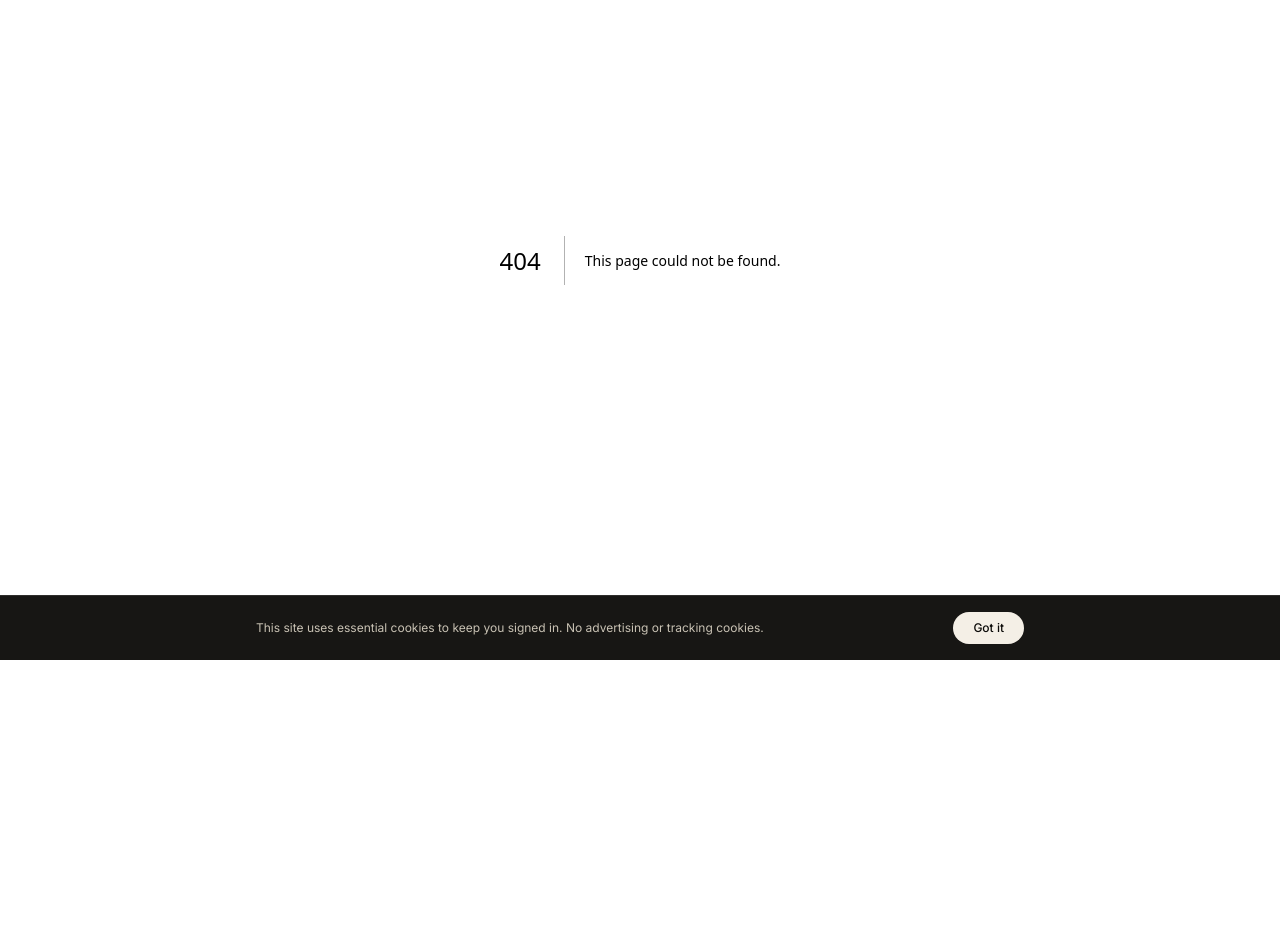
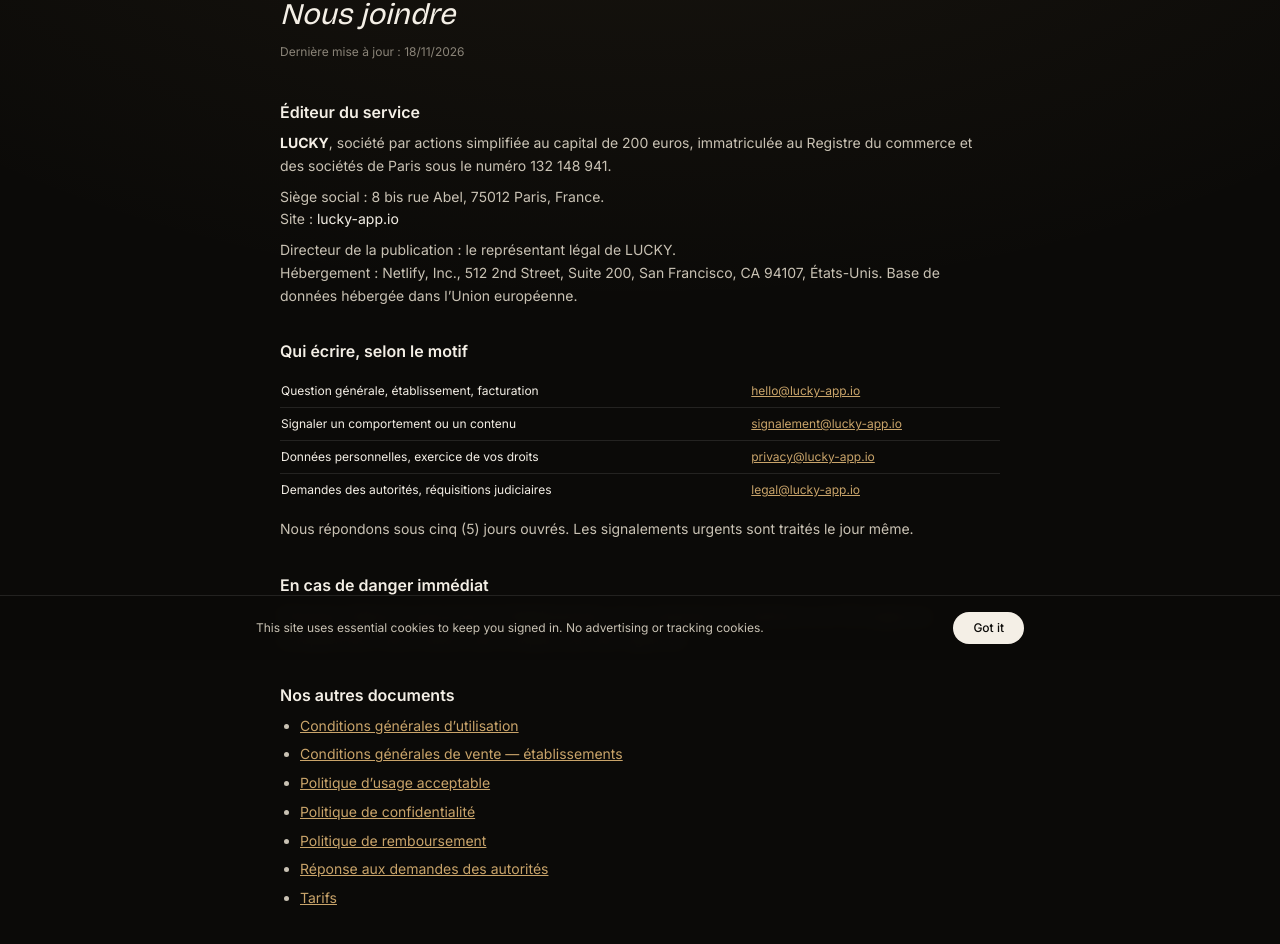
Before and after one commit to rodolphmenten-collab/Lucky-App, a Next.js app: page /legal/contact in a window 1280 px wide. Before the commit this address had no page. Shown: the part 140-1084 px from the top of the page. Before the commit the page ends 800 px from the top, so only its background shows below. Built offline with nearby package versions, Linux system fonts and the light colour scheme.

Commit message:
Page publique Contact et mentions legales

```diff
--- /dev/null
+++ b/app/legal/contact/page.tsx
@@ -0,0 +1,138 @@
+import Link from 'next/link';
+
+export const metadata = { title: 'Contact et mentions légales | Lucky' };
+
+/**
+ * Page de contact et mentions légales.
+ *
+ * Document autonome et accessible sans compte : identité de l'éditeur, adresse
+ * postale, et les adresses de contact selon le motif. Les partenaires de
+ * paiement veulent pouvoir identifier le commerçant et le joindre sans passer
+ * par un formulaire.
+ */
+export default function Contact() {
+  return (
+    <main className="mx-auto max-w-3xl px-6 py-16">
+      <Link href="/" className="text-xs text-bone-faint hover:text-bone-dim">
+        &larr; Retour à l&rsquo;accueil
+      </Link>
+      <p className="mt-6 font-mono text-xs uppercase tracking-[0.3em] text-brass">Contact</p>
+      <h1 className="mt-2 font-display text-3xl italic text-bone">Nous joindre</h1>
+      <p className="mt-3 text-xs text-bone-faint">Dernière mise à jour : 18/11/2026</p>
+
+      <div className="prose-legal mt-10 space-y-8 text-sm leading-relaxed text-bone-dim">
+        <section>
+          <h2 className="text-base font-semibold text-bone">Éditeur du service</h2>
+          <p className="mt-2">
+            <strong className="text-bone">LUCKY</strong>, société par actions simplifiée au capital de 200
+            euros, immatriculée au Registre du commerce et des sociétés de Paris sous le numéro
+            132&nbsp;148&nbsp;941.
+          </p>
+          <p className="mt-2">
+            Siège social : 8 bis rue Abel, 75012 Paris, France.
+            <br />
+            Site : <span className="text-bone">lucky-app.io</span>
+          </p>
+          <p className="mt-2">
+            Directeur de la publication : le représentant légal de LUCKY.
+            <br />
+            Hébergement : Netlify, Inc., 512 2nd Street, Suite 200, San Francisco, CA 94107, États-Unis.
+            Base de données hébergée dans l&rsquo;Union européenne.
+          </p>
+        </section>
+
+        <section>
+          <h2 className="text-base font-semibold text-bone">Qui écrire, selon le motif</h2>
+          <table className="mt-3 w-full text-left text-xs">
+            <tbody className="divide-y divide-white/10">
+              <tr>
+                <td className="py-2 pr-4 text-bone">Question générale, établissement, facturation</td>
+                <td className="py-2">
+                  <a href="mailto:hello@lucky-app.io" className="text-brass underline">
+                    hello@lucky-app.io
+                  </a>
+                </td>
+              </tr>
+              <tr>
+                <td className="py-2 pr-4 text-bone">Signaler un comportement ou un contenu</td>
+                <td className="py-2">
+                  <a href="mailto:signalement@lucky-app.io" className="text-brass underline">
+                    signalement@lucky-app.io
+                  </a>
+                </td>
+              </tr>
+              <tr>
+                <td className="py-2 pr-4 text-bone">Données personnelles, exercice de vos droits</td>
+                <td className="py-2">
+                  <a href="mailto:privacy@lucky-app.io" className="text-brass underline">
+                    privacy@lucky-app.io
+                  </a>
+                </td>
+              </tr>
+              <tr>
+                <td className="py-2 pr-4 text-bone">Demandes des autorités, réquisitions judiciaires</td>
+                <td className="py-2">
+                  <a href="mailto:legal@lucky-app.io" className="text-brass underline">
+                    legal@lucky-app.io
+                  </a>
+                </td>
+              </tr>
+            </tbody>
+          </table>
+          <p className="mt-3">
+            Nous répondons sous cinq (5) jours ouvrés. Les signalements urgents sont traités le jour même.
+          </p>
+        </section>
+
+        <section>
+          <h2 className="text-base font-semibold text-bone">En cas de danger immédiat</h2>
+          <p className="mt-2">
+            Prévenez d&rsquo;abord le personnel de l&rsquo;établissement, puis composez le 17 (police) ou le 112
+            (urgences européennes). Nous traitons des comptes, pas des urgences.
+          </p>
+        </section>
+
+        <section>
+          <h2 className="text-base font-semibold text-bone">Nos autres documents</h2>
+          <ul className="mt-2 list-disc space-y-1.5 pl-5">
+            <li>
+              <Link href="/legal/utilisateurs" className="text-brass underline">
+                Conditions générales d&rsquo;utilisation
+              </Link>
+            </li>
+            <li>
+              <Link href="/legal/etablissements" className="text-brass underline">
+                Conditions générales de vente — établissements
+              </Link>
+            </li>
+            <li>
+              <Link href="/legal/usage" className="text-brass underline">
+                Politique d&rsquo;usage acceptable
+              </Link>
+            </li>
+            <li>
+              <Link href="/legal/confidentialite" className="text-brass underline">
+                Politique de confidentialité
+              </Link>
+            </li>
+            <li>
+              <Link href="/legal/remboursement" className="text-brass underline">
+                Politique de remboursement
+              </Link>
+            </li>
+            <li>
+              <Link href="/legal/autorites" className="text-brass underline">
+                Réponse aux demandes des autorités
+              </Link>
+            </li>
+            <li>
+              <Link href="/tarifs" className="text-brass underline">
+                Tarifs
+              </Link>
+            </li>
+          </ul>
+        </section>
+      </div>
+    </main>
+  );
+}
```
